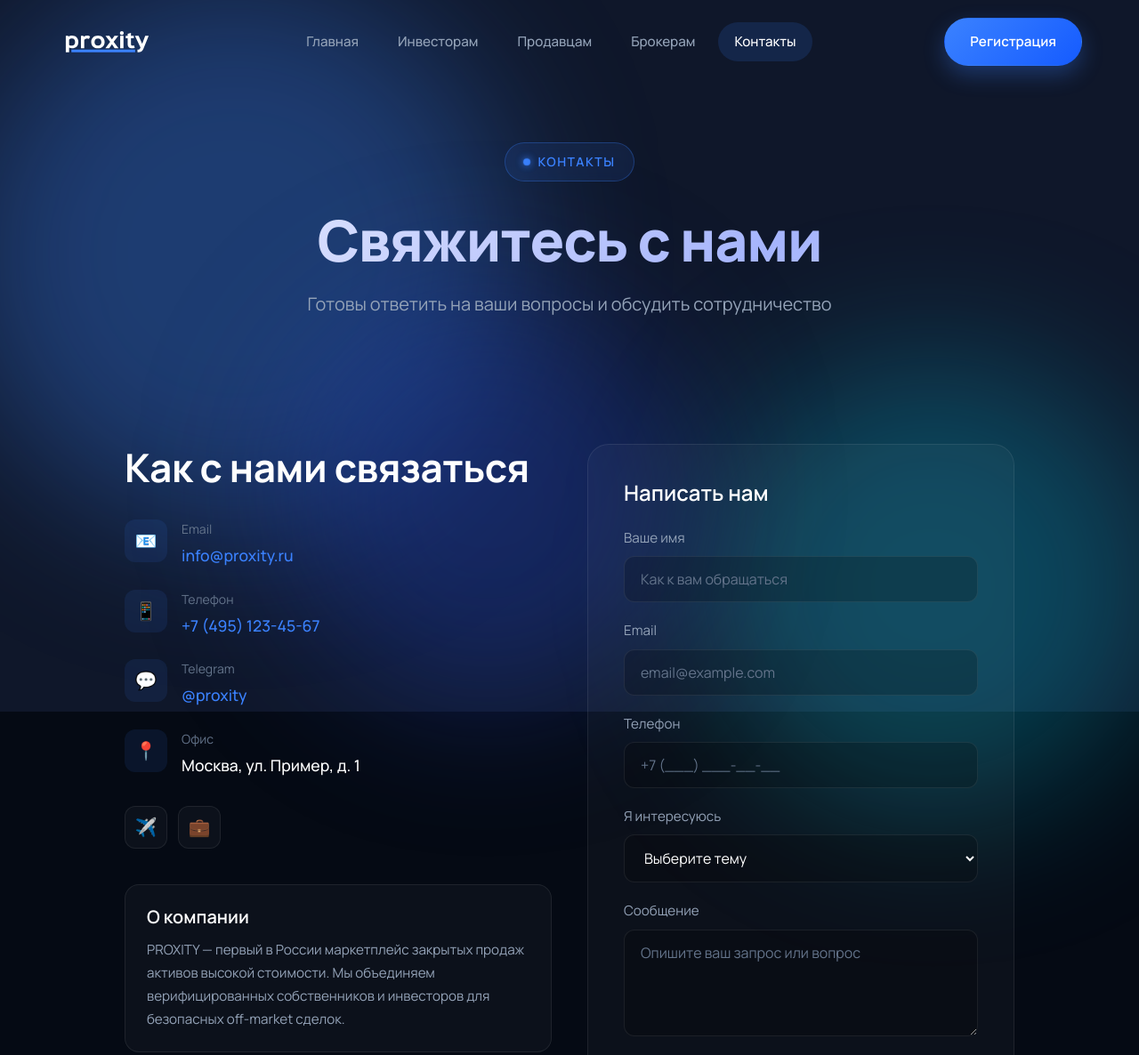
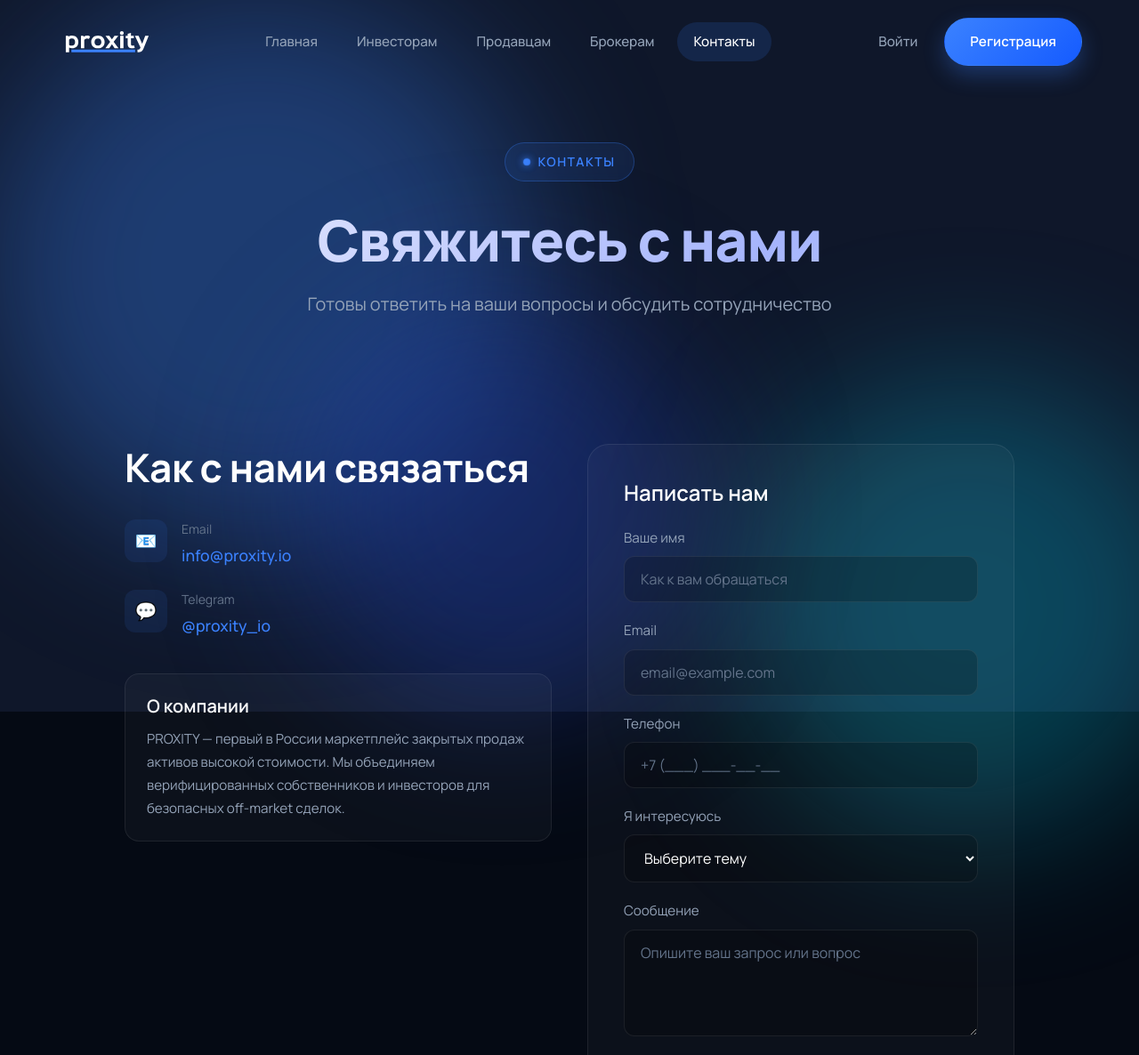
Before and after one commit to Agnesor/proxity_landing_pages, a plain HTML site: page contacts.html in a window 1280 px wide. Shown: the top 1186 px of the page at 89% size. Drawn offline with Linux system fonts and the light colour scheme.

Commit message:
feat: add authentication links and update contact information
Add login and registration links across all landing pages:
- Header: added "Login" link and updated "Register" button to point to app.proxity.io
- Mobile menu: added "Login" menu item and updated registration link
- Hero sections: all CTA buttons now redirect to registration page

Update contacts page:
- Changed email to info@proxity.io
- Updated Telegram link to https://t.me/proxity_io
- Removed phone number, office address, and LinkedIn social link

```diff
--- a/contacts.html
+++ b/contacts.html
@@ -175,7 +175,8 @@
             </nav>
 
             <div class="nav-actions">
-                <a href="#" class="button primary">Регистрация</a>
+                <a href="https://app.proxity.io/login" class="nav-link">Войти</a>
+                <a href="https://app.proxity.io/register" class="button primary">Регистрация</a>
             </div>
 
             <button class="mobile-menu-toggle" aria-label="Toggle menu">
@@ -193,8 +194,9 @@
         <a href="sellers.html" class="nav-link">Продавцам</a>
         <a href="brokers.html" class="nav-link">Брокерам</a>
         <a href="contacts.html" class="nav-link active">Контакты</a>
+        <a href="https://app.proxity.io/login" class="nav-link">Войти</a>
         <div class="nav-actions">
-            <a href="#" class="button primary">Регистрация</a>
+            <a href="https://app.proxity.io/register" class="button primary">Регистрация</a>
         </div>
     </div>
 
@@ -225,17 +227,7 @@
                             <div>
                                 <div class="contact-label">Email</div>
                                 <div class="contact-value">
-                                    <a href="mailto:info@proxity.ru">info@proxity.ru</a>
-                                </div>
-                            </div>
-                        </div>
-
-                        <div class="contact-item">
-                            <div class="contact-icon">📱</div>
-                            <div>
-                                <div class="contact-label">Телефон</div>
-                                <div class="contact-value">
-                                    <a href="tel:+74951234567">+7 (495) 123-45-67</a>
+                                    <a href="mailto:info@proxity.io">info@proxity.io</a>
                                 </div>
                             </div>
                         </div>
@@ -245,30 +237,12 @@
                             <div>
                                 <div class="contact-label">Telegram</div>
                                 <div class="contact-value">
-                                    <a href="https://t.me/proxity" target="_blank">@proxity</a>
-                                </div>
-                            </div>
-                        </div>
-
-                        <div class="contact-item">
-                            <div class="contact-icon">📍</div>
-                            <div>
-                                <div class="contact-label">Офис</div>
-                                <div class="contact-value">
-                                    Москва, ул. Пример, д. 1
+                                    <a href="https://t.me/proxity_io" target="_blank">@proxity_io</a>
                                 </div>
                             </div>
                         </div>
                     </div>
 
-                    <div class="social-links">
-                        <a href="https://t.me/proxity" target="_blank" class="social-link" title="Telegram">
-                            ✈️
-                        </a>
-                        <a href="#" class="social-link" title="LinkedIn">
-                            💼
-                        </a>
-                    </div>
 
                     <div style="margin-top: 40px; padding: 24px; background: var(--glass-bg); border: 1px solid var(--glass-border); border-radius: 16px;">
                         <h4 style="margin-bottom: 12px; color: white;">О компании</h4>
```
Also changed, not shown: brokers.html (+5 -3 lines), index.html (+6 -4 lines), investors.html (+5 -3 lines), sellers.html (+5 -3 lines).
